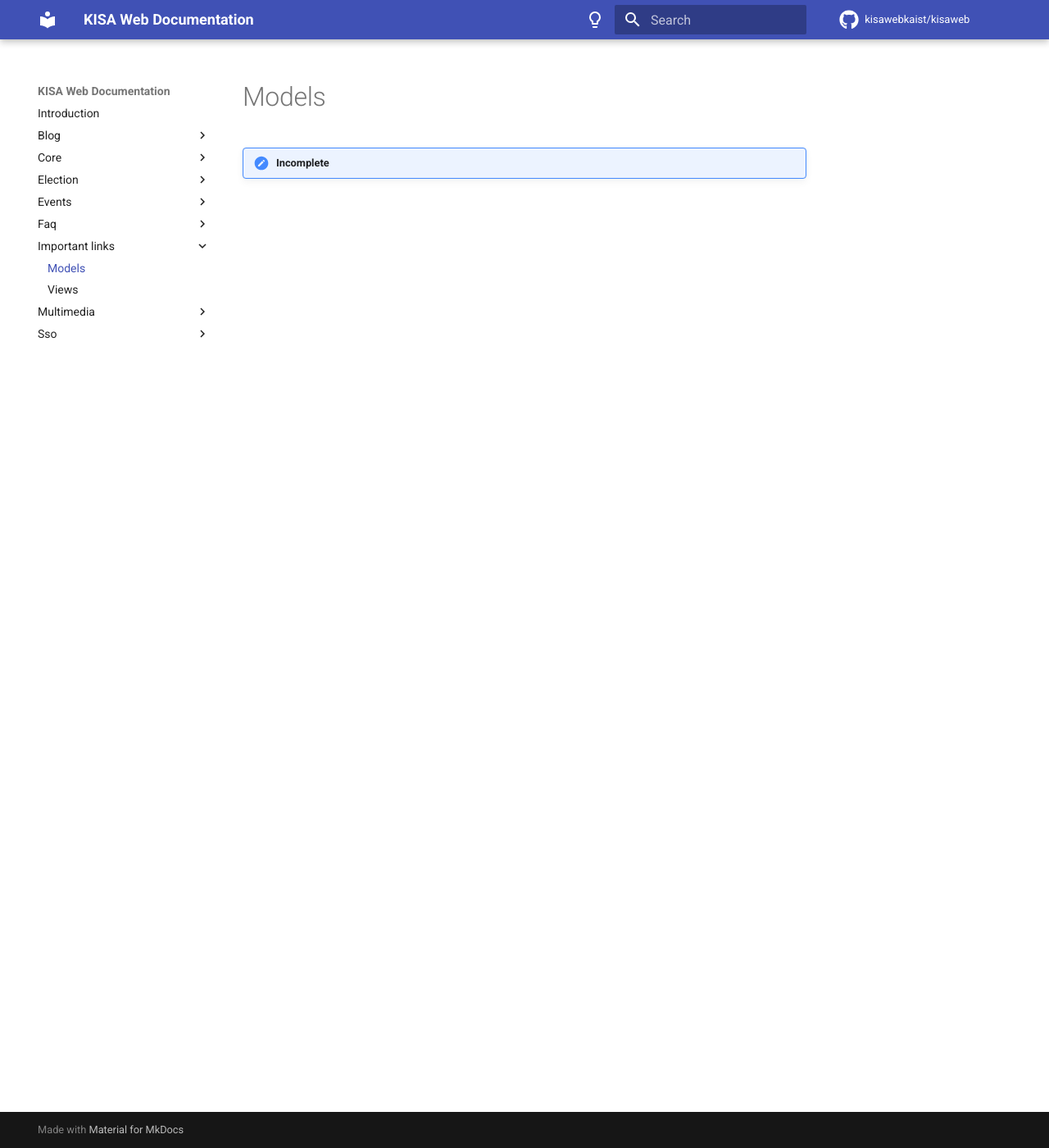
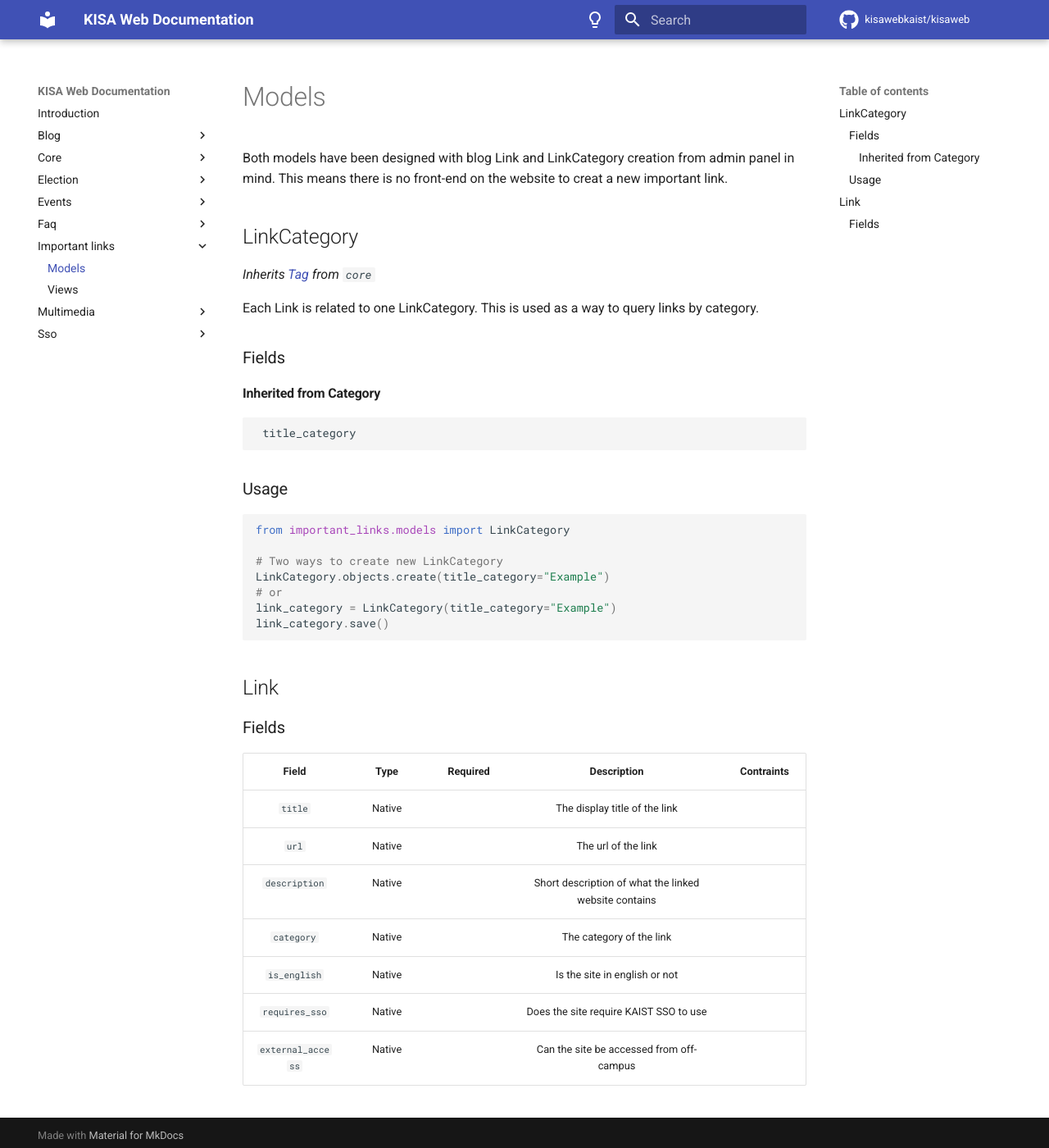
Before and after one commit to kisawebkaist/kisaweb, an MkDocs documentation site: the page built from docs/important_links/models.md, in a window 1280 px wide and 1400 px high. Shown: the whole window at 82% size. Built offline with MkDocs 1.6.1 and Material for MkDocs 9.7.7, drawn with Linux system fonts in a browser that asks for light colours; comment, search, counter and statistics services are not loaded.

Commit message:
added documentation for important links

````diff
--- a/docs/important_links/models.md
+++ b/docs/important_links/models.md
@@ -1,3 +1,44 @@
 # Models
 
-!!! todo "Incomplete"
+Both models have been designed with blog Link and LinkCategory creation from admin panel in mind.
+This means there is no front-end on the website to creat a new important link.
+
+## LinkCategory
+
+*Inherits [Tag](../core/models.md#category) from `core`*
+
+Each Link is related to one LinkCategory. This is used as a way to query links by category.
+
+### Fields
+
+#### Inherited from Category
+
+```
+ title_category
+```
+
+### Usage
+```python
+from important_links.models import LinkCategory
+
+# Two ways to create new LinkCategory
+LinkCategory.objects.create(title_category="Example")
+# or
+link_category = LinkCategory(title_category="Example")
+link_category.save()
+```
+
+## Link
+
+### Fields
+
+
+| Field | Type | Required | Description| Contraints |
+| :---: | :--: | :------: | :--------: | :--------: |
+|`title`| Native |  | The display title of the link ||
+|`url`| Native |  | The url of the link |  |
+|`description`| Native |  | Short description of what the linked website contains |  |
+|`category`| Native |  | The category of the link |  |
+|`is_english`| Native |  | Is the site in english or not |  |
+|`requires_sso`| Native |  | Does the site require KAIST SSO to use |  |
+|`external_access`| Native |  | Can the site be accessed from off-campus |  |
````
Also changed, not shown: docs/important_links/views.md (+13 -1 lines).
